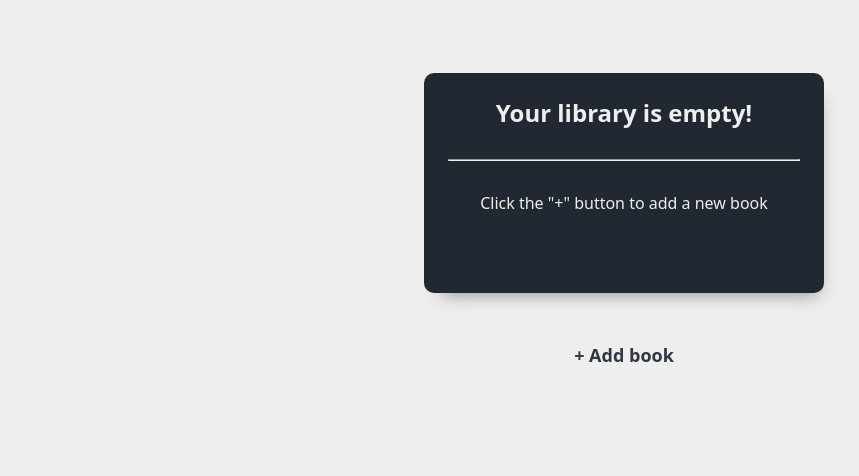
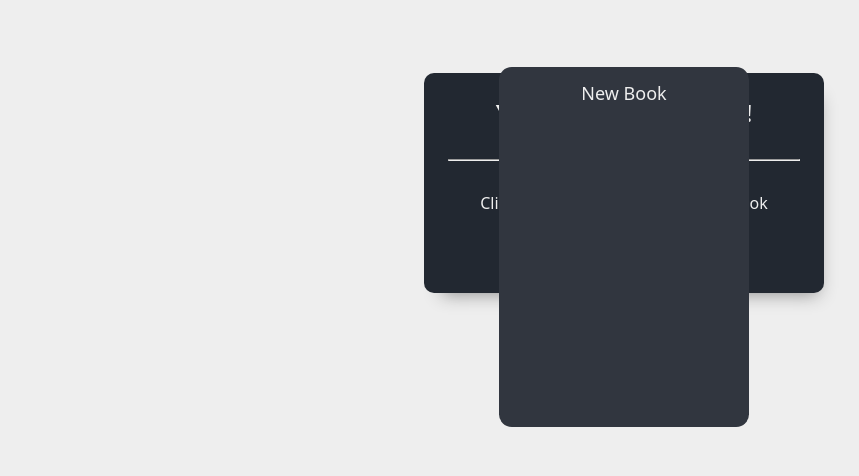
Before and after one commit to HummyDev7/library-recreated-, a website built with Vite: page index.html in a window 1280 px wide. Shown: the part 88-564 px from the top of the page, without its empty margins (16-875 px from the left). Built offline with nearby package versions, Linux system fonts and the light colour scheme.

Commit message:
Added modal window feature designing in process part 1

```diff
--- a/index.html
+++ b/index.html
@@ -13,6 +13,17 @@
     <header class="header__container container section">
       <img src="./Logo.svg" alt="logo of the website">
     </header>
+    <div class="modal__window">
+      <div class="window__content">
+        <div class="upper__content">
+          <p>New Book</p>
+        </div>
+        <div class="inputs__content">
+
+        </div>
+        <div class="lower__content"></div>
+      </div>
+    </div>
       <main class="main__container container section">
         <section class="main__content">
           <div class="empty__library">
--- a/styles/compo/modalWindow.css
+++ b/styles/compo/modalWindow.css
@@ -0,0 +1,26 @@
+.modal__window {
+  height: 500px;
+  position: absolute;
+  width: 100%;
+  display: flex;
+  justify-content: center;
+  align-items: center;
+  color: var(--clr-light);
+}
+
+.modal__window .window__content {
+  background-color: var(--clr-gray);
+  height: 360px;
+  width: 250px;
+  border-radius: 0.8rem;
+  display: flex;
+  flex-direction: column;
+  align-items: center;
+  padding-top: 0.8rem;
+  padding-bottom: 0.8rem;
+}
+
+/* For the modal window content */
+.upper__content p {
+  font-size: var(--size-lg);
+}
```
